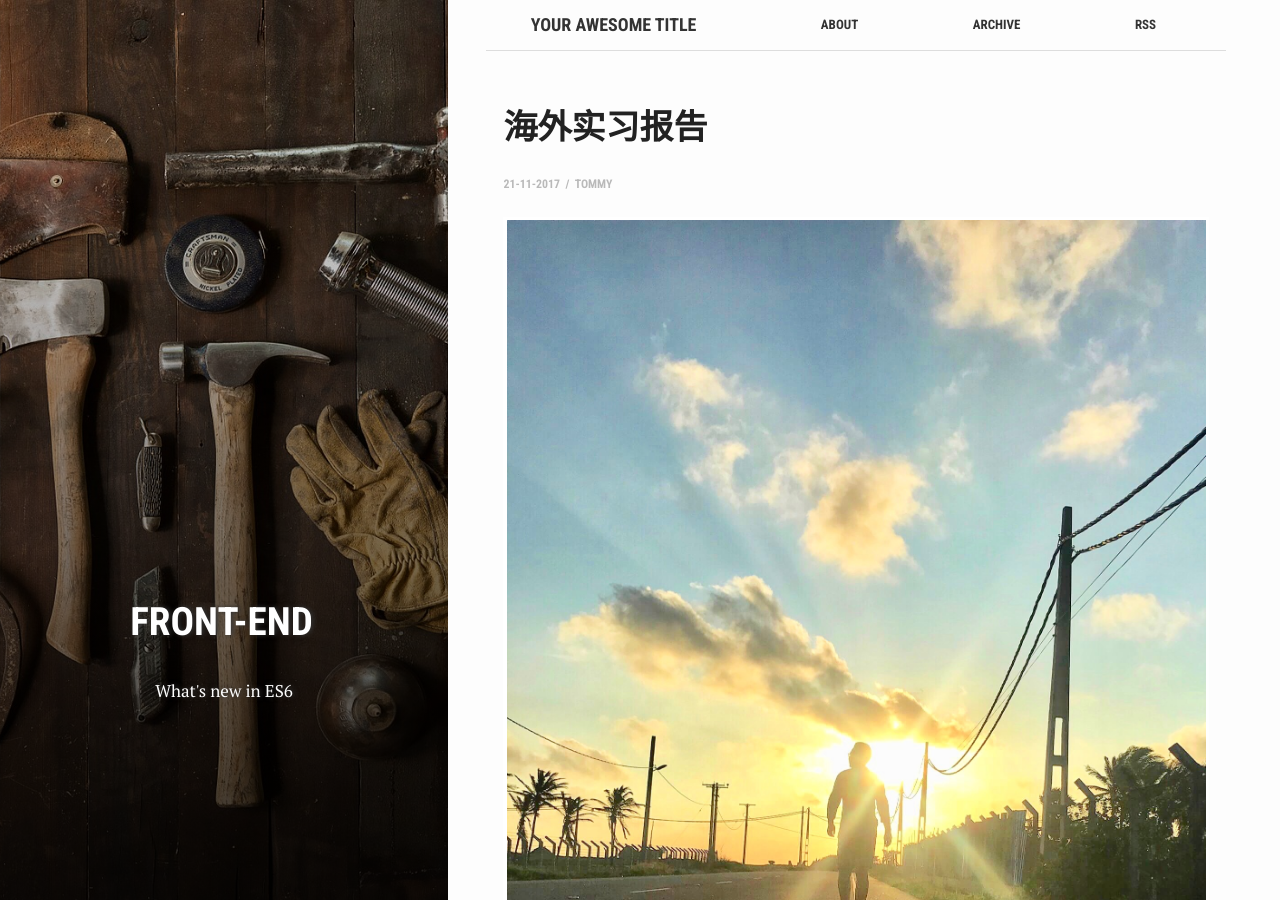
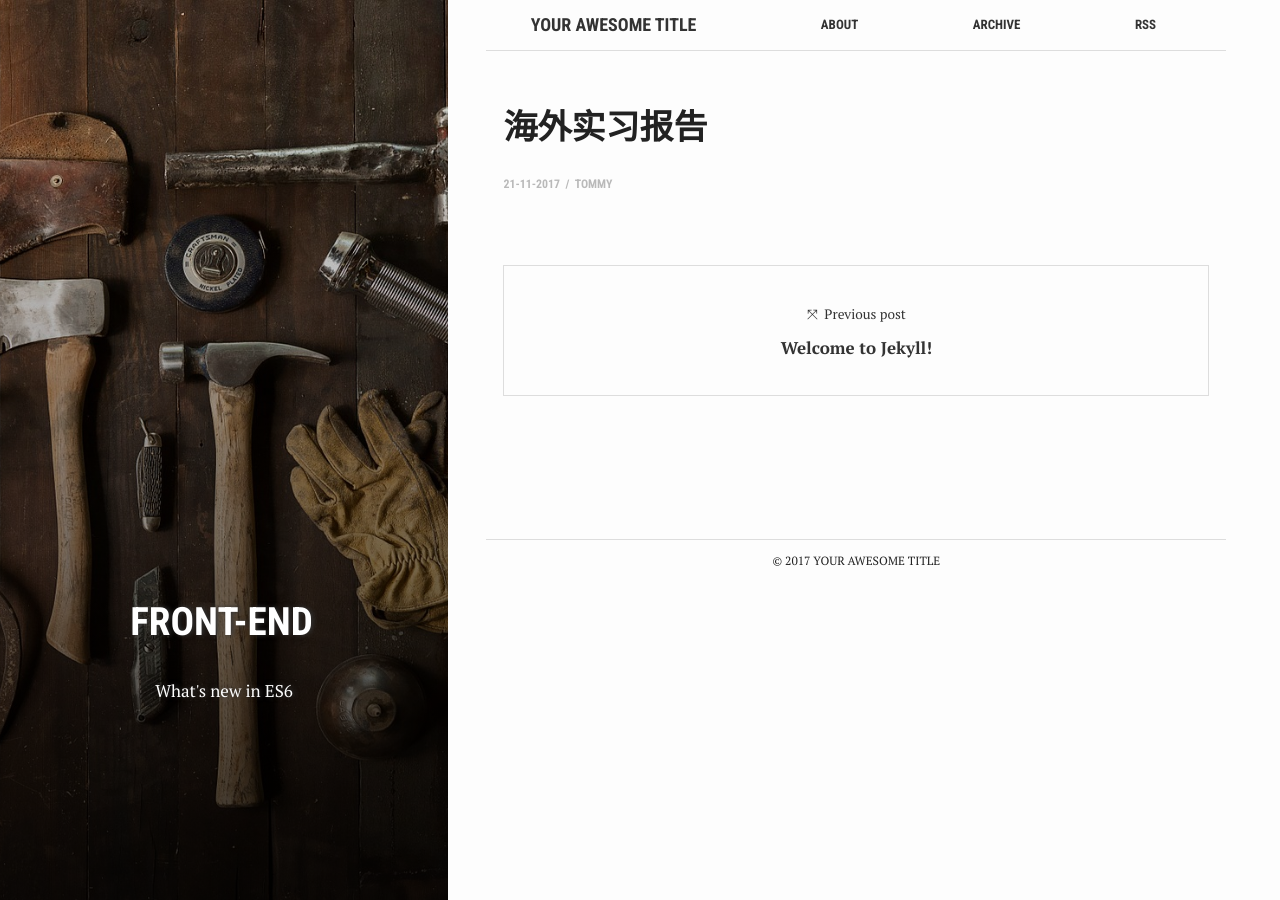
Before and after one commit to ceevon/hello-world, a Jekyll site: the page built from _posts/2016-06-29-es6.md, in a window 1280 px wide and 900 px high. Built offline with Jekyll 4.4.1, drawn with Linux system fonts in a browser that asks for light colours.

Commit message:
delete intext photo

```diff
--- a/_posts/2016-06-29-es6.md
+++ b/_posts/2016-06-29-es6.md
@@ -9,6 +9,3 @@ categories: posts
 tags: ['front-end']
 author: Tommy
 ---
-
-
-[![railroad]({{ site.images | relative_url }}/rails.jpg)]({{ site.images | relative_url }}/rails.jpg)
```
